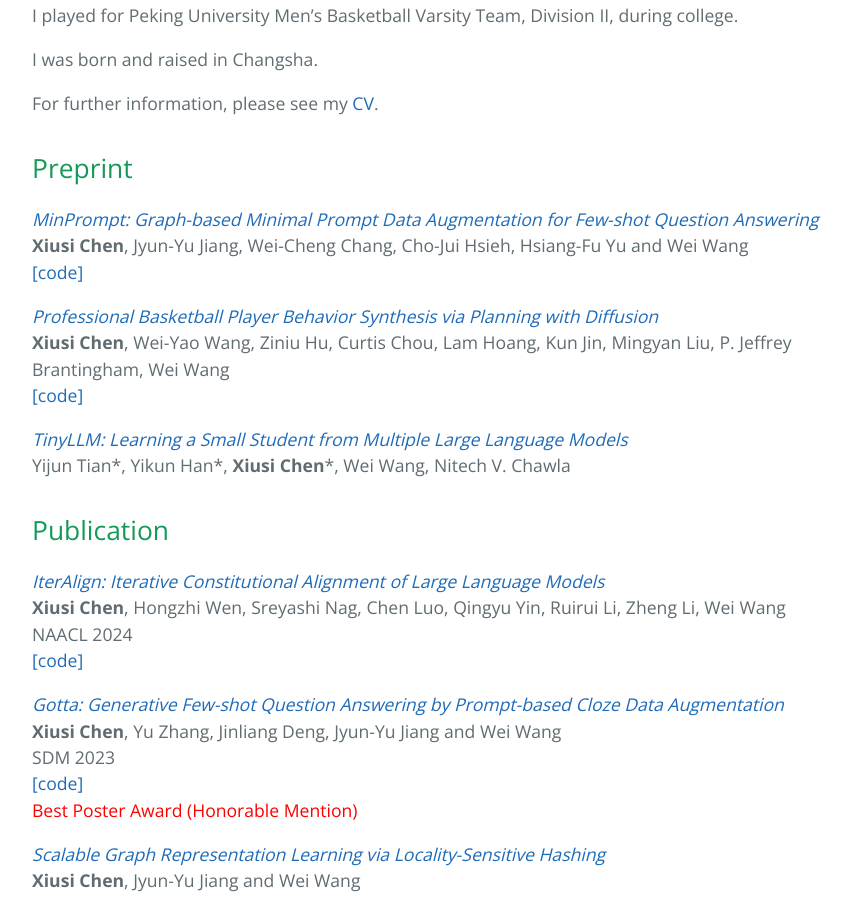
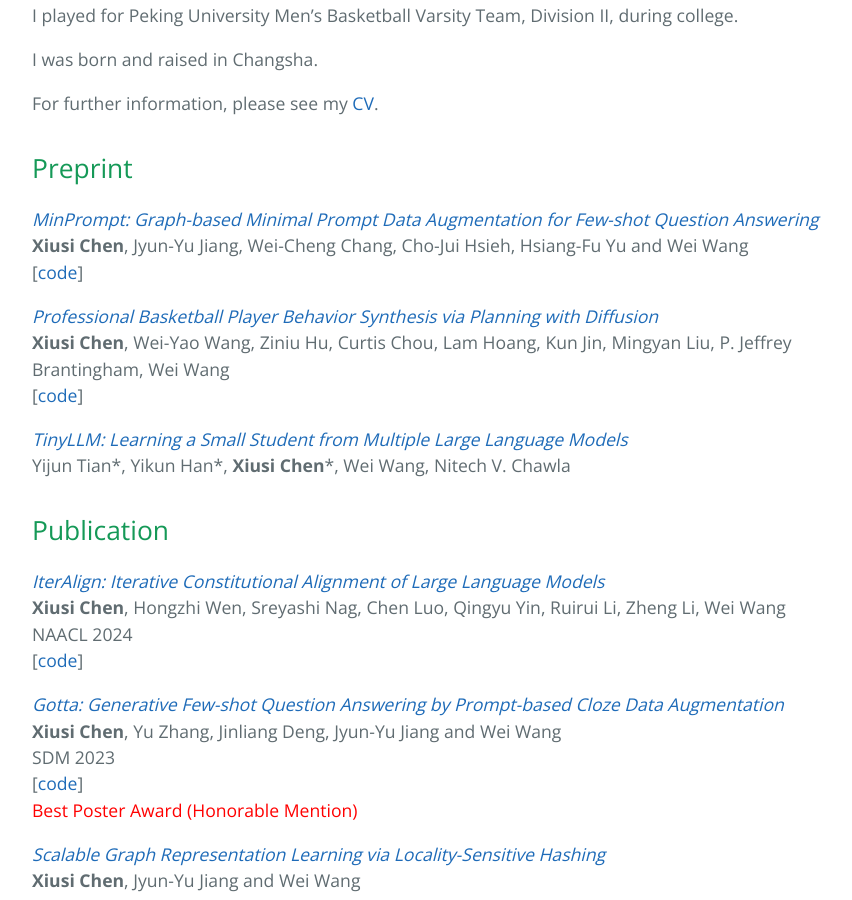
Before and after one commit to xiusic/xiusic.github.io, a Jekyll site: the page built from index.md, in a window 1280 px wide and 900 px high, scrolled down 1208 px. Shown: the whole window, without its empty margins (192-1044 px from the left). Built offline with Jekyll 4.4.1, drawn with Linux system fonts in a browser that asks for light colours; our own code applies the rules of GitHub Pages for plain Markdown files.

```diff
--- a/index.md
+++ b/index.md
@@ -47,11 +47,11 @@ For further information, please see my [CV](CV.pdf).
 ## Preprint
 [_MinPrompt: Graph-based Minimal Prompt Data Augmentation for Few-shot Question Answering_](https://arxiv.org/pdf/2310.05007.pdf)
 **Xiusi Chen**, Jyun-Yu Jiang, Wei-Cheng Chang, Cho-Jui Hsieh, Hsiang-Fu Yu and Wei Wang
-[\[code\]](https://github.com/xiusic/MinPrompt)
+\[[code](https://github.com/xiusic/MinPrompt)\]
 
 [_Professional Basketball Player Behavior Synthesis via Planning with Diffusion_](https://arxiv.org/pdf/2306.04090.pdf)
 **Xiusi Chen**, Wei-Yao Wang, Ziniu Hu, Curtis Chou, Lam Hoang, Kun Jin, Mingyan Liu, P. Jeffrey Brantingham, Wei Wang
-[\[code\]](https://github.com/xiusic/diffuser_bball)
+\[[code](https://github.com/xiusic/diffuser_bball)\]
 
 [_TinyLLM: Learning a Small Student from Multiple Large Language Models_](https://arxiv.org/pdf/2402.04616.pdf)
 Yijun Tian\*, Yikun Han\*, **Xiusi Chen**\*, Wei Wang, Nitech V. Chawla
@@ -64,12 +64,12 @@ Yijun Tian\*, Yikun Han\*, **Xiusi Chen**\*, Wei Wang, Nitech V. Chawla
 [_IterAlign: Iterative Constitutional Alignment of Large Language Models_](https://arxiv.org/pdf/2403.18341.pdf)
 **Xiusi Chen**, Hongzhi Wen, Sreyashi Nag, Chen Luo, Qingyu Yin, Ruirui Li, Zheng Li, Wei Wang
 NAACL 2024
-[\[code\]](https://github.com/xiusic/IterAlign)
+\[[code](https://github.com/xiusic/IterAlign)\]
 
 [_Gotta: Generative Few-shot Question Answering by Prompt-based Cloze Data Augmentation_](https://epubs.siam.org/doi/epdf/10.1137/1.9781611977653.ch102)
 **Xiusi Chen**, Yu Zhang, Jinliang Deng, Jyun-Yu Jiang and Wei Wang
 SDM 2023
-[\[code\]](https://github.com/xiusic/Gotta)
+\[[code](https://github.com/xiusic/Gotta)\]
 <span style="color:red">Best Poster Award (Honorable Mention)</span>
 
 [_Scalable Graph Representation Learning via Locality-Sensitive Hashing_](papers/cikm_b.pdf)
```
